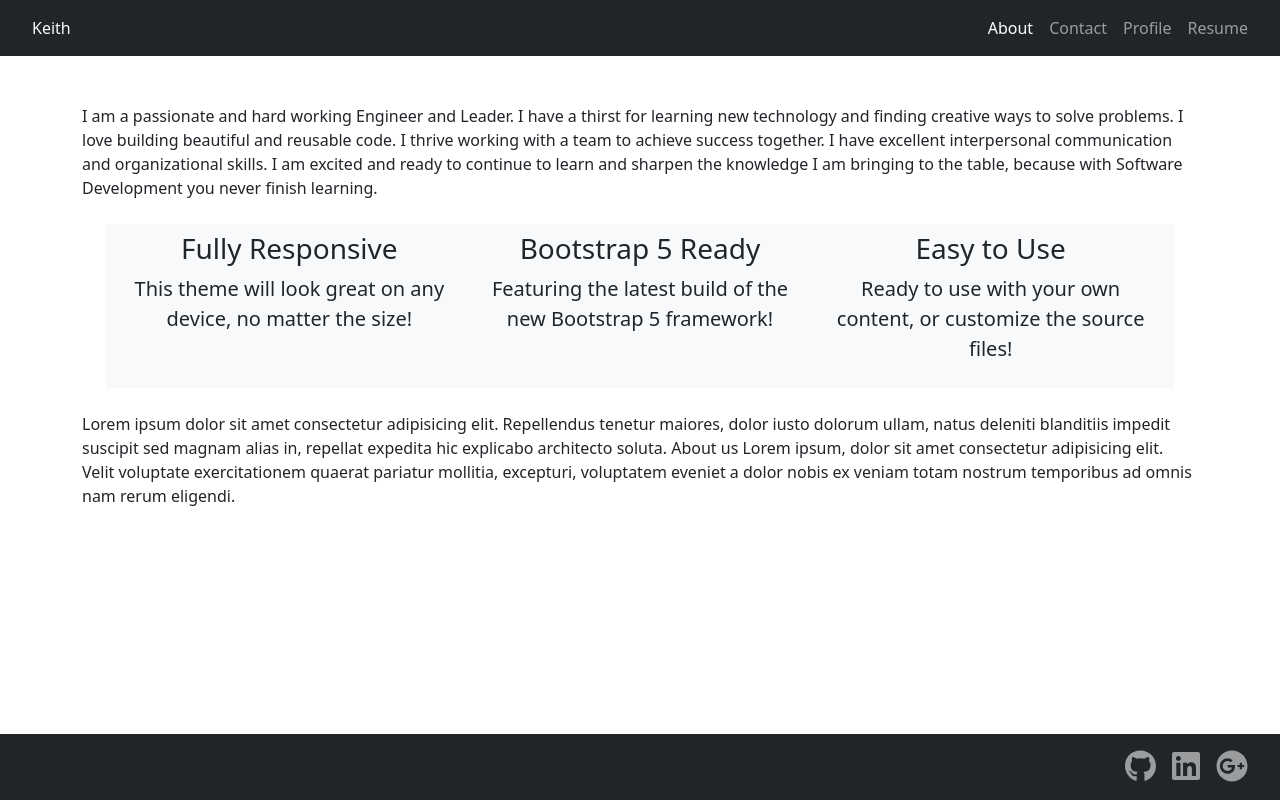
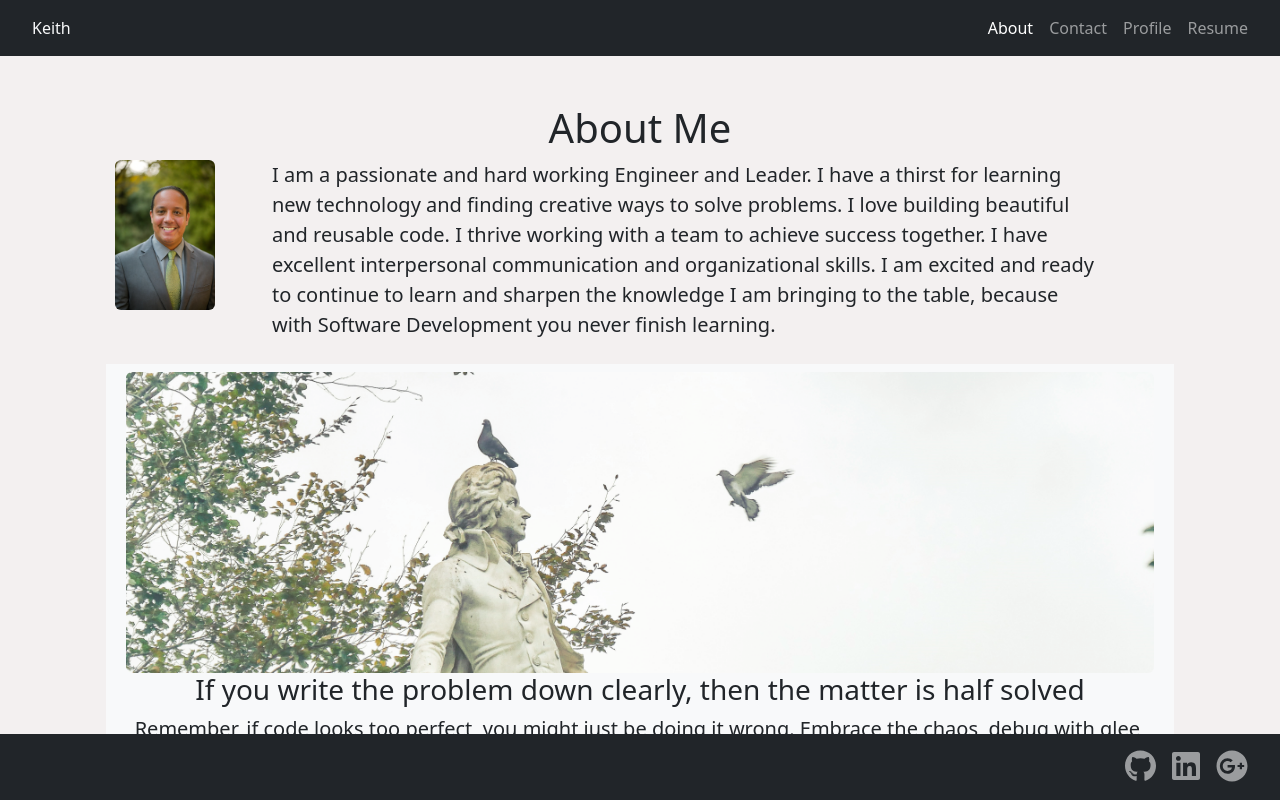
Before and after one commit to keithamadeus/Keiths-React-Symphony, a React (Vite) app: page / in a window 1280 px wide. Built offline with nearby package versions, Linux system fonts and the light colour scheme.

Commit message:
update about page with profile pic, along with txt content, made change to profile pg, but adjustments are still commented out

```diff
--- a/src/App.css
+++ b/src/App.css
@@ -11,6 +11,7 @@ body {
   padding: 2rem;
   overflow: auto;
   height: 100%;
+  background: rgb(243, 240, 240);
 }
 
 ul.navbar-nav > a.nav-link.active {
--- a/src/pages/AboutPage.jsx
+++ b/src/pages/AboutPage.jsx
@@ -1,59 +1,50 @@
 // This is a static page mocking an "About Us" section for our fake user data
+import profilePicture from '../assets/images/keith-trees.jpeg';
+import bannerPicture from '../assets/images/02-hero-bg.jpg';
 export default function AboutPage() {
   return (
     <div className="container pt-4">
-      <p>
-      I am a passionate and hard working Engineer and Leader. I have a thirst for learning new technology and finding creative ways to solve problems. I love building beautiful and reusable code. I thrive working with a team to achieve success together. I have excellent interpersonal communication and organizational skills. I am excited and ready to continue to learn and sharpen the knowledge I am bringing to the table, because with Software Development you never finish learning.
-      </p>
+      <h1 className="d-flex justify-content-center">About Me</h1>
+      <div className='row'>
+        <div className="col-md-2 text-center">
+        <img
+            src={profilePicture}
+            alt="Profile"
+            className="rounded float-left opacity-70"
+            style={{ width: '100px', height: '150px' }}
+          />
+        </div>
+        <div className="col-md-9">
+          <p className="lead mb-0">
+          I am a passionate and hard working Engineer and Leader. I have a thirst for learning new technology and finding creative ways to solve problems. I love building beautiful and reusable code. I thrive working with a team to achieve success together. I have excellent interpersonal communication and organizational skills. I am excited and ready to continue to learn and sharpen the knowledge I am bringing to the table, because with Software Development you never finish learning.
+          </p>
+        </div>
+
+
+      </div>
       <section className="features-icons bg-light text-center m-4">
         <div className="container">
           <div className="row p-2">
-            <div className="col-lg-4">
+            <div className="col-lg-12">
               <div className="features-icons-item mx-auto mb-5 mb-lg-0 mb-lg-3">
                 <div className="features-icons-icon d-flex">
                   <i className="bi-window m-auto text-primary" />
                 </div>
-                <h3>Fully Responsive</h3>
+                <img
+                  src={bannerPicture}
+                  alt="Profile"
+                  className="img-fluid rounded opacity-75"
+                  style={{ width: '100%', height: 'auto' }}
+                />
+                <h3>If you write the problem down clearly, then the matter is half solved</h3>
                 <p className="lead mb-0">
-                  This theme will look great on any device, no matter the size!
-                </p>
-              </div>
-            </div>
-            <div className="col-lg-4">
-              <div className="features-icons-item mx-auto mb-5 mb-lg-0 mb-lg-3">
-                <div className="features-icons-icon d-flex">
-                  <i className="bi-layers m-auto text-primary" />
-                </div>
-                <h3>Bootstrap 5 Ready</h3>
-                <p className="lead mb-0">
-                  Featuring the latest build of the new Bootstrap 5 framework!
-                </p>
-              </div>
-            </div>
-            <div className="col-lg-4">
-              <div className="features-icons-item mx-auto mb-0 mb-lg-3">
-                <div className="features-icons-icon d-flex">
-                  <i className="bi-terminal m-auto text-primary" />
-                </div>
-                <h3>Easy to Use</h3>
-                <p className="lead mb-0">
-                  Ready to use with your own content, or customize the source
-                  files!
+                Remember, if code looks too perfect, you might just be doing it wrong. Embrace the chaos, debug with glee, and let&apos;s see what masterpiece is created
                 </p>
               </div>
             </div>
           </div>
         </div>
       </section>
-      <p>
-        Lorem ipsum dolor sit amet consectetur adipisicing elit. Repellendus
-        tenetur maiores, dolor iusto dolorum ullam, natus deleniti blanditiis
-        impedit suscipit sed magnam alias in, repellat expedita hic explicabo
-        architecto soluta. About us Lorem ipsum, dolor sit amet consectetur
-        adipisicing elit. Velit voluptate exercitationem quaerat pariatur
-        mollitia, excepturi, voluptatem eveniet a dolor nobis ex veniam totam
-        nostrum temporibus ad omnis nam rerum eligendi.
-      </p>
     </div>
   );
 }
--- a/src/pages/PortfolioPage.jsx
+++ b/src/pages/PortfolioPage.jsx
@@ -1,19 +1,48 @@
-// import card from '../components/card';
+// import React from 'react';
 import Button from 'react-bootstrap/Button';
 import Card from 'react-bootstrap/Card';
+import Container from 'react-bootstrap/Container';
+import Row from 'react-bootstrap/Row';
+import Col from 'react-bootstrap/Col';
 
 export default function PortfolioPage() {
+  const projects = [
+    { title: 'Project 1', text: 'Description for project 1', imgSrc: 'holder.js/100px180' },
+    { title: 'Project 2', text: 'Description for project 2', imgSrc: 'holder.js/100px180' },
+    { title: 'Project 3', text: 'Description for project 3', imgSrc: 'holder.js/100px180' },
+    { title: 'Project 4', text: 'Description for project 4', imgSrc: 'holder.js/100px180' },
+    { title: 'Project 5', text: 'Description for project 5', imgSrc: 'holder.js/100px180' },
+    { title: 'Project 6', text: 'Description for project 6', imgSrc: 'holder.js/100px180' },
+];
 return (
+  <Container>
+      <Row>
+          {projects.map((project, index) => (
+              <Col key={index} sm={12} md={6} lg={4} className="mb-4">
                   <Card style={{ width: '18rem' }}>
-          <Card.Img variant="top" src="holder.js/100px180" />
+                      <Card.Img variant="top" src={project.imgSrc} />
                       <Card.Body>
-            <Card.Title>Card Title</Card.Title>
-            <Card.Text>
-              Some quick example text to build on the card title and make up the
-              bulk of the card&apos;s content.
-            </Card.Text>
+                          <Card.Title>{project.title}</Card.Title>
+                          <Card.Text>{project.text}</Card.Text>
                           <Button variant="primary">Go somewhere</Button>
                       </Card.Body>
                   </Card>
+              </Col>
+          ))}
+      </Row>
+  </Container>
 );
+      // return (
+      //   <Card style={{ width: '18rem' }}>
+      //     <Card.Img variant="top" src="holder.js/100px180" />
+      //     <Card.Body>
+      //       <Card.Title>Card Title</Card.Title>
+      //       <Card.Text>
+      //         Some quick example text to build on the card title and make up the
+      //         bulk of the card&apos;s content.
+      //       </Card.Text>
+      //       <Button variant="primary">Go somewhere</Button>
+      //     </Card.Body>
+      //   </Card>
+      // );
 }
```
Also changed, not shown: src/assets/images/keith-trees.jpeg (added). Lines whose indentation alone changed are shown as unchanged.
